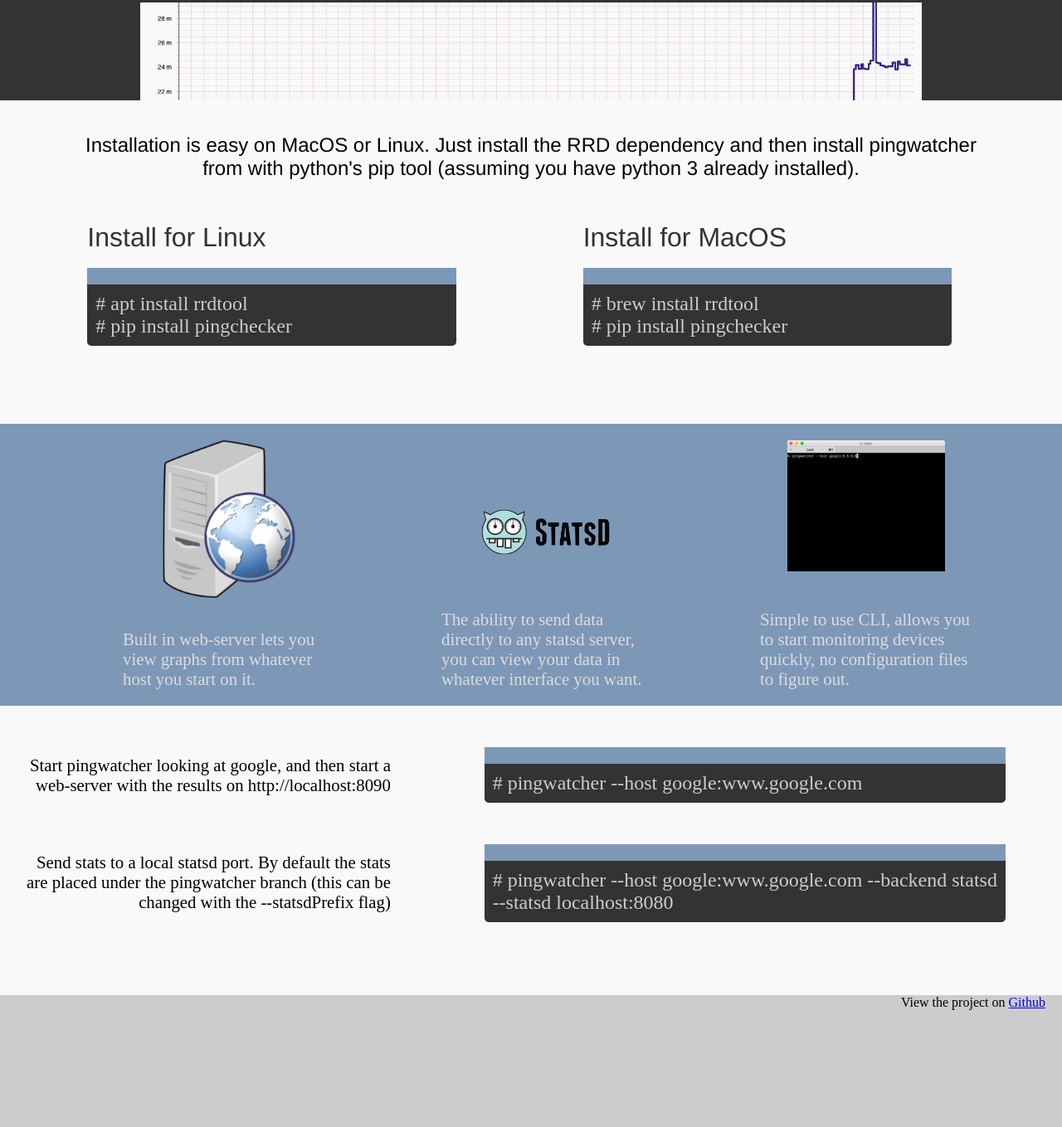
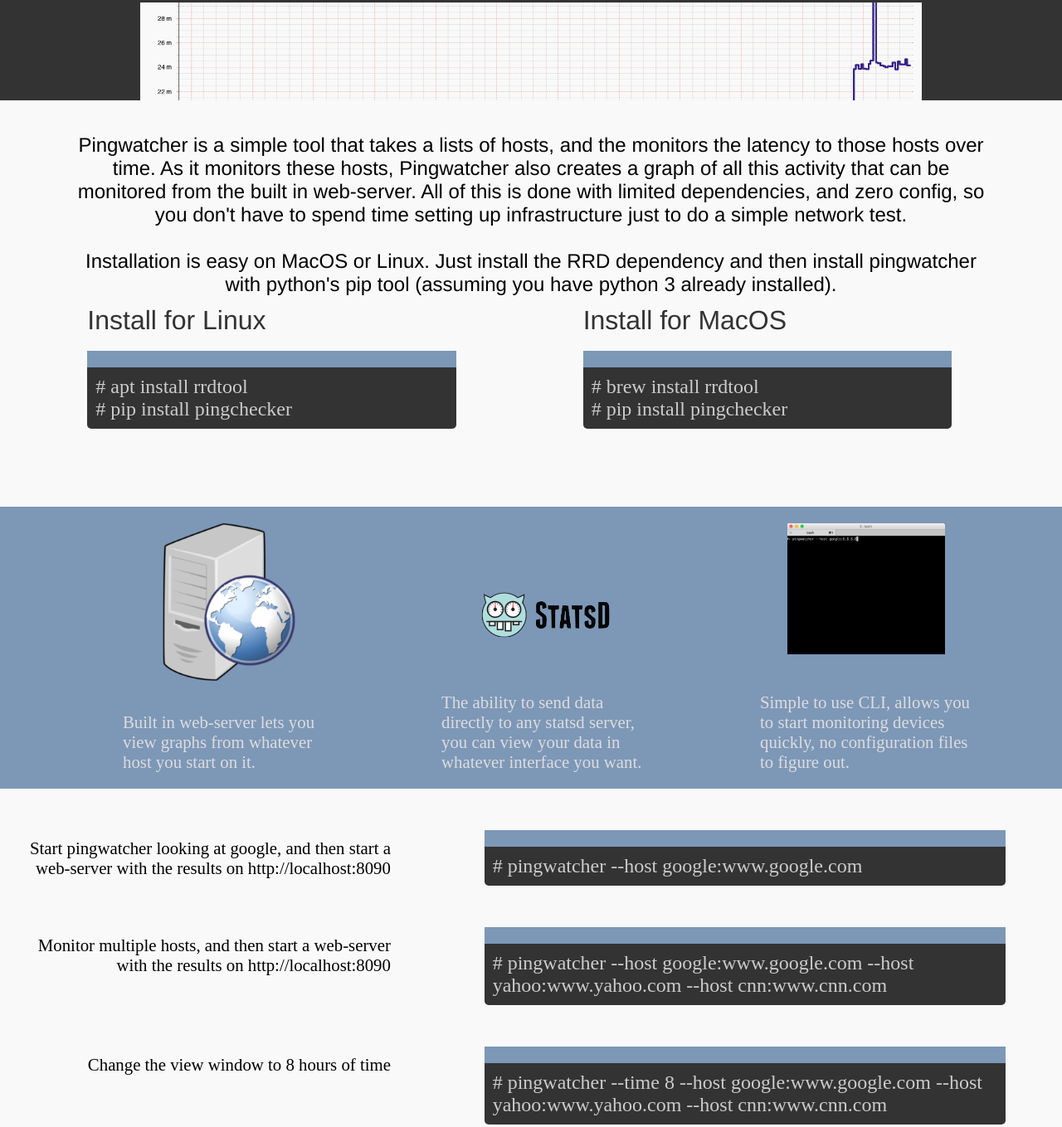
Before and after one commit to analogpixel/pingwatcher, a plain HTML site: page docs/index.html in a window 1280 px wide. Shown: the part 379-1738 px from the top of the page at 83% size. Before the commit the page ends 1597 px from the top, so only its background shows below. Drawn offline with Linux system fonts and the light colour scheme.

Commit message:
updated website, and added time variable as an option

```diff
--- a/docs/index.html
+++ b/docs/index.html
@@ -84,7 +84,7 @@
 		background-color: #f9f9f9;
 		display: grid;
 		grid-template-columns: 1fr 6fr 1fr 6fr 1fr;
-		grid-template-rows: 90px 300px;
+		grid-template-rows: 190px 300px;
 	}
 
 	.installText {
@@ -198,7 +198,12 @@
 
 		<div class=install-wrapper>
 
-		<div class=installText><center>Installation is easy on MacOS or Linux.  Just install the RRD dependency and then install pingwatcher from with python's pip tool (assuming you have python 3 already installed).</center></div>
+		<div class=installText>
+			<center>
+				Pingwatcher is a simple tool that takes a lists of hosts, and the monitors the latency to those hosts over time.  As it monitors these hosts, Pingwatcher also creates a graph of all this activity that can be monitored from the built in web-server.  All of this is done with limited dependencies, and zero config, so you don't have to spend time setting up infrastructure just to do a simple network test.
+			</center>
+			<br>
+			<center>Installation is easy on MacOS or Linux.  Just install the RRD dependency and then install pingwatcher with python's pip tool (assuming you have python 3 already installed).</center></div>
 		<div class=linux>
 			<div class=largeHeaderTextDark><br>Install for Linux</div><br>
 			<div class=codeBox>
@@ -247,6 +252,12 @@
 		<div class=usage-item-text>Start pingwatcher looking at google, and then start a web-server with the results on http://localhost:8090</div>
 		<div class=usage-item-cmd> <div class="codeBox"># pingwatcher --host google:www.google.com</div> </div>
 
+		<div class=usage-item-text>Monitor multiple hosts, and then start a web-server with the results on http://localhost:8090</div>
+		<div class=usage-item-cmd> <div class="codeBox"># pingwatcher --host google:www.google.com  --host yahoo:www.yahoo.com --host cnn:www.cnn.com</div> </div>
+
+		<div class=usage-item-text>Change the view window to 8 hours of time</div>
+		<div class=usage-item-cmd> <div class="codeBox"># pingwatcher --time 8 --host google:www.google.com  --host yahoo:www.yahoo.com --host cnn:www.cnn.com</div> </div>
+
 		<div class=usage-item-text>Send stats to a local statsd port. By default the stats are placed under the pingwatcher branch (this can be changed
 		with the --statsdPrefix flag)</div>
 		<div class=usage-item-cmd> <div class="codeBox"># pingwatcher --host google:www.google.com --backend statsd --statsd localhost:8080</div> </div>
```
Also changed, not shown: 1 other file.
